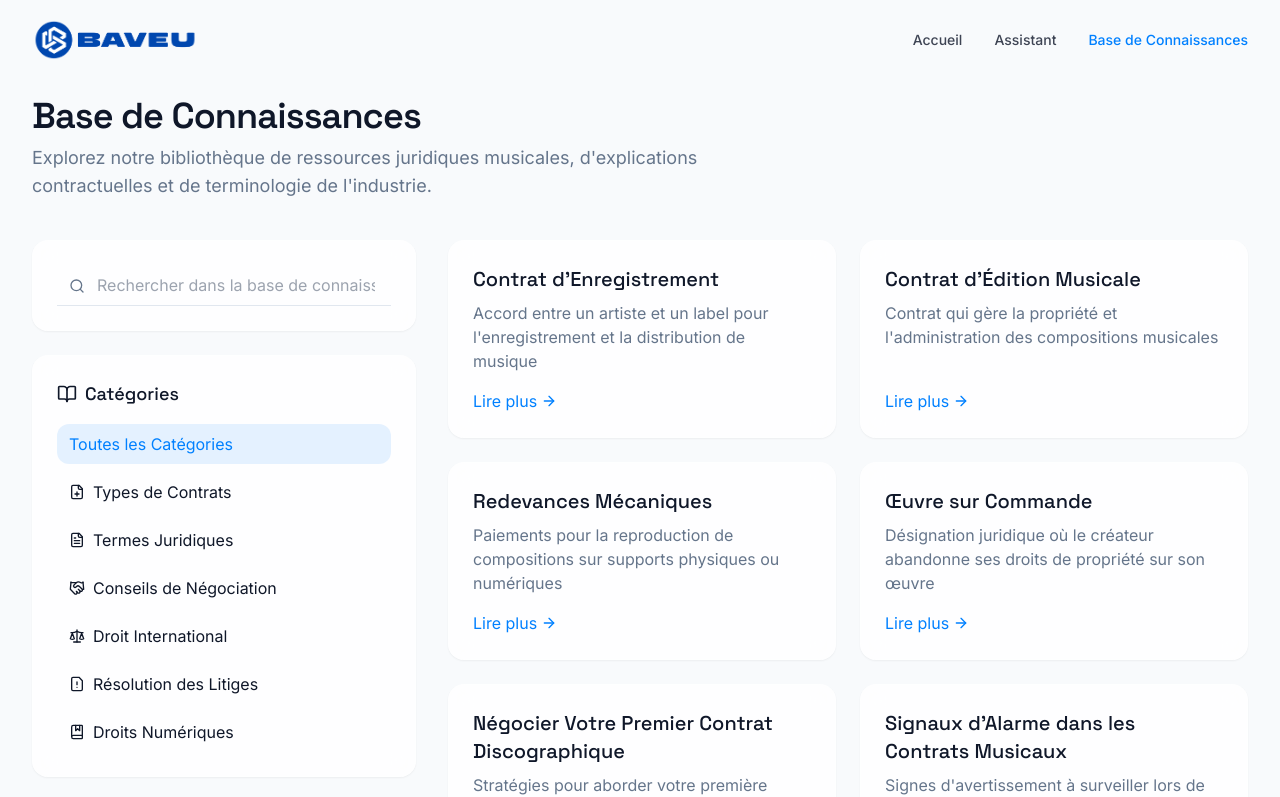
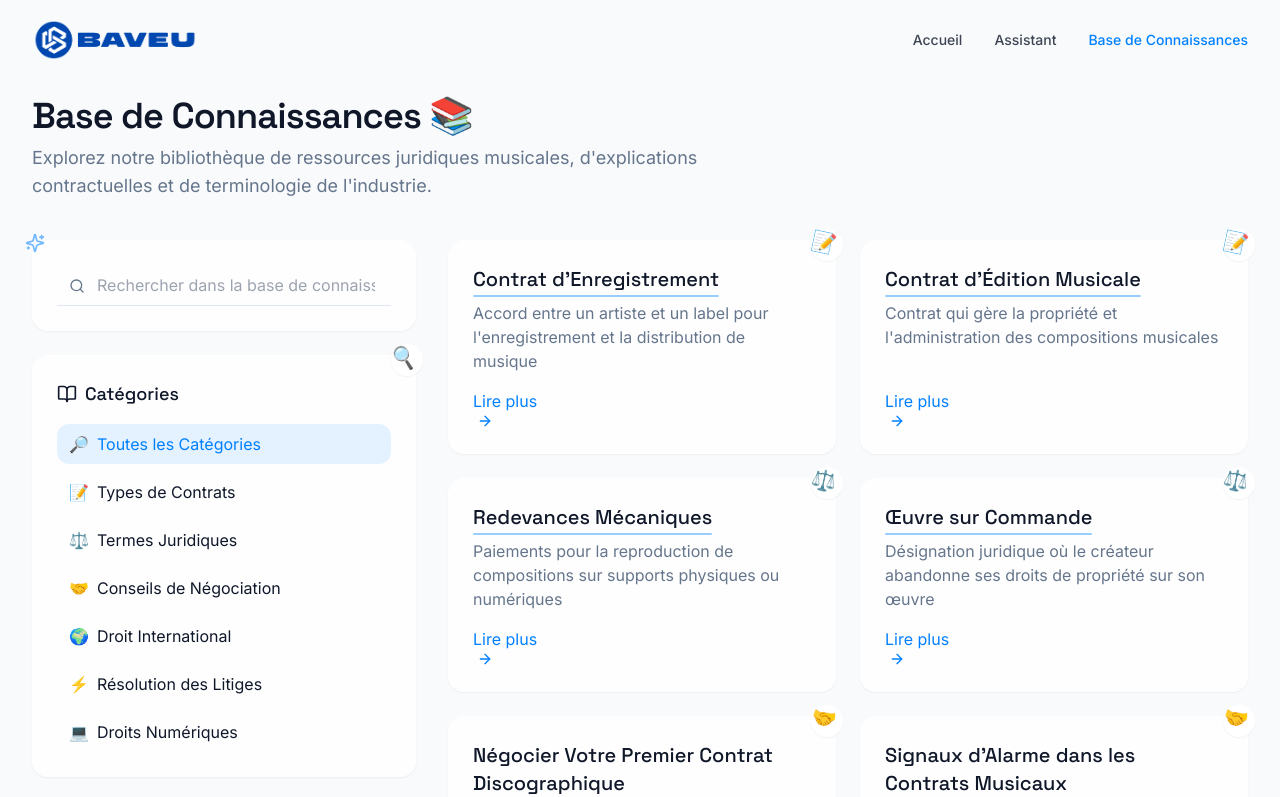
Before and after one commit to abdifrh/baveu-project, a React (Vite) app: page /knowledge-base in a window 1280 px wide. Shown: the top 797 px of the page. Built offline with nearby package versions, Linux system fonts and the light colour scheme.

Commit message:
Improve site design and layout
The prompt requests general design improvements across the site, including replacing the sidebar with line breaks and adding effects and emojis.

```diff
--- a/src/App.css
+++ b/src/App.css
@@ -28,3 +28,19 @@
 .read-the-docs {
   color: #888;
 }
+
+/* Additional animations */
+@keyframes pulse-slow {
+  0%, 100% {
+    opacity: 1;
+    transform: scale(1);
+  }
+  50% {
+    opacity: 0.8;
+    transform: scale(1.1);
+  }
+}
+
+.animate-pulse-slow {
+  animation: pulse-slow 2.5s cubic-bezier(0.4, 0, 0.6, 1) infinite;
+}
--- a/src/components/UI/GlassCard.tsx
+++ b/src/components/UI/GlassCard.tsx
@@ -1,23 +1,45 @@
 
 import React from 'react';
 import { cn } from '@/lib/utils';
+import { Sparkles } from 'lucide-react';
 
 interface GlassCardProps extends React.HTMLAttributes<HTMLDivElement> {
   children: React.ReactNode;
   className?: string;
   hover?: boolean;
+  emoji?: string;
+  showSparkle?: boolean;
 }
 
-const GlassCard = ({ children, className, hover = true, ...props }: GlassCardProps) => {
+const GlassCard = ({
+  children,
+  className,
+  hover = true,
+  emoji,
+  showSparkle = false,
+  ...props
+}: GlassCardProps) => {
   return (
     <div
       className={cn(
-        'glass-card p-6 animate-fade-in',
-        hover ? 'hover:shadow-lg hover:-translate-y-1' : '',
+        'glass-card p-6 animate-fade-in relative',
+        hover ? 'hover:shadow-lg hover:-translate-y-1 transition-transform duration-300' : '',
         className
       )}
       {...props}
     >
+      {emoji && (
+        <span className="absolute -top-3 -right-2 text-xl emoji transform rotate-12 bg-white rounded-full w-8 h-8 flex items-center justify-center shadow-sm">
+          {emoji}
+        </span>
+      )}
+
+      {showSparkle && (
+        <div className="absolute -top-2 -left-2">
+          <Sparkles className="h-5 w-5 text-primary animate-pulse-slow" />
+        </div>
+      )}
+
       {children}
     </div>
   );
--- a/src/index.css
+++ b/src/index.css
@@ -93,7 +93,31 @@
   @apply glass rounded-2xl transition-all duration-300 hover:shadow-md;
 }
 
-/* Animations */
+/* Enhanced animations */
+@keyframes shimmer {
+  0%, 100% { background-position: -200% 0; }
+  50% { background-position: 200% 0; }
+}
+
+@keyframes float {
+  0%, 100% { transform: translateY(0); }
+  50% { transform: translateY(-10px); }
+}
+
+.shimmer {
+  background: linear-gradient(90deg,
+    rgba(255,255,255,0) 0%,
+    rgba(255,255,255,0.2) 50%,
+    rgba(255,255,255,0) 100%
+  );
+  background-size: 200% 100%;
+  animation: shimmer 3s infinite;
+}
+
+.float {
+  animation: float 5s ease-in-out infinite;
+}
+
 .animate-in {
   animation: animateIn 0.3s ease forwards;
 }
@@ -132,3 +156,64 @@ html {
 ::-webkit-scrollbar-thumb {
   @apply bg-muted-foreground/40 rounded-full hover:bg-muted-foreground/60 transition-colors;
 }
+
+/* Text highlight color */
+::selection {
+  @apply bg-primary/30 text-foreground;
+}
+
+/* Custom typography enhancements */
+.text-gradient {
+  @apply text-transparent bg-clip-text bg-gradient-to-r from-primary to-blue-400;
+}
+
+.emphasis {
+  @apply relative;
+}
+
+.emphasis::after {
+  content: '';
+  @apply absolute -bottom-1 left-0 w-full h-0.5 bg-primary/40 rounded;
+}
+
+/* Card hover effects */
+.card-hover {
+  @apply transition-all duration-300 hover:shadow-xl hover:-translate-y-1 hover:border-primary/20;
+}
+
+/* Emoji animations */
+.emoji {
+  @apply inline-block transition-transform duration-300;
+}
+
+.emoji:hover {
+  @apply transform scale-125;
+}
+
+/* Link animations */
+.animated-link {
+  @apply relative inline-block text-primary;
+}
+
+.animated-link::after {
+  content: '';
+  @apply absolute w-0 h-0.5 bg-primary left-0 -bottom-1 transition-all duration-300;
+}
+
+.animated-link:hover::after {
+  @apply w-full;
+}
+
+/* Button hover effects */
+.button-hover {
+  @apply transition-all duration-300 relative overflow-hidden;
+}
+
+.button-hover::before {
+  content: '';
+  @apply absolute top-0 left-0 w-full h-full bg-white/20 transform -translate-x-full skew-x-12 transition-transform duration-700;
+}
+
+.button-hover:hover::before {
+  @apply transform translate-x-full;
+}
--- a/src/pages/KnowledgeBase.tsx
+++ b/src/pages/KnowledgeBase.tsx
@@ -1,3 +1,4 @@
+
 import React, { useState } from 'react';
 import { Search, BookOpen, ArrowRight, FilePlus, FileText, Handshake, BookMarked, Scale, FileWarning } from 'lucide-react';
 import Navbar from '@/components/Layout/Navbar';
@@ -7,42 +8,48 @@ import GlassCard from '@/components/UI/GlassCard';
 import ReactMarkdown from 'react-markdown';
 import remarkGfm from 'remark-gfm';
 
-// Catégories de la base de connaissances
+// Catégories de la base de connaissances avec émojis
 const categories = [
   {
     id: 'contracts',
     title: 'Types de Contrats',
     icon: FilePlus,
+    emoji: '📝',
     description: 'Différents types de contrats dans l\'industrie musicale'
   },
   {
     id: 'terms',
     title: 'Termes Juridiques',
     icon: FileText,
+    emoji: '⚖️',
     description: 'Terminologie juridique courante dans les contrats musicaux'
   },
   {
     id: 'negotiation',
     title: 'Conseils de Négociation',
     icon: Handshake,
+    emoji: '🤝',
     description: 'Comment aborder les négociations contractuelles'
   },
   {
     id: 'international',
     title: 'Droit International',
     icon: Scale,
+    emoji: '🌍',
     description: 'Aspects juridiques internationaux de l\'industrie musicale'
   },
   {
     id: 'disputes',
     title: 'Résolution des Litiges',
     icon: FileWarning,
+    emoji: '⚡',
     description: 'Gestion des conflits et litiges dans l\'industrie musicale'
   },
   {
     id: 'digital',
     title: 'Droits Numériques',
     icon: BookMarked,
+    emoji: '💻',
     description: 'Droits numériques et streaming dans l\'industrie musicale'
   }
 ];
@@ -435,20 +442,26 @@ const KnowledgeBase = () => {
     return matchesSearch && matchesCategory;
   });
 
+  // Trouver l'émoji de la catégorie sélectionnée
+  const getEmojiForCategory = (categoryId: string) => {
+    const category = categories.find(cat => cat.id === categoryId);
+    return category?.emoji || '📚';
+  };
+
   return (
     <div className="flex flex-col min-h-screen">
       <Navbar />
 
       <main className="flex-1 container py-16 px-4 md:py-24 md:px-8">
         <PageHeader
-          title="Base de Connaissances"
+          title={<span className="flex items-center">Base de Connaissances <span className="emoji ml-2">📚</span></span>}
           description="Explorez notre bibliothèque de ressources juridiques musicales, d'explications contractuelles et de terminologie de l'industrie."
         />
 
         <div className="grid grid-cols-1 md:grid-cols-3 gap-6 md:gap-8">
           {/* Sidebar */}
           <div className="md:col-span-1">
-            <GlassCard className="mb-6">
+            <GlassCard className="mb-6" showSparkle>
               <div className="relative">
                 <Search className="absolute left-3 top-1/2 -translate-y-1/2 h-4 w-4 text-muted-foreground" />
                 <input
@@ -461,7 +474,7 @@ const KnowledgeBase = () => {
               </div>
             </GlassCard>
 
-            <GlassCard>
+            <GlassCard emoji="🔍">
               <h3 className="font-display text-lg font-medium flex items-center mb-4">
                 <BookOpen className="mr-2 h-5 w-5" />
                 Catégories
@@ -474,7 +487,10 @@ const KnowledgeBase = () => {
                   }`}
                   onClick={() => setSelectedCategory(null)}
                 >
-                  Toutes les Catégories
+                  <span className="flex items-center">
+                    <span className="emoji mr-2">🔎</span>
+                    Toutes les Catégories
+                  </span>
                 </button>
 
                 {categories.map((category) => (
@@ -486,7 +502,7 @@ const KnowledgeBase = () => {
                     onClick={() => setSelectedCategory(category.id)}
                   >
                     <div className="flex items-center">
-                      <category.icon className="mr-2 h-4 w-4" />
+                      <span className="emoji mr-2">{category.emoji}</span>
                       {category.title}
                     </div>
                   </button>
@@ -498,19 +514,22 @@ const KnowledgeBase = () => {
           {/* Main Content */}
           <div className="md:col-span-2">
             {selectedItem ? (
-              <GlassCard className="animate-fade-in overflow-hidden">
+              <GlassCard
+                className="animate-fade-in"
+                emoji={getEmojiForCategory(selectedItem.category)}
+              >
                 <button
-                  className="mb-4 flex items-center text-sm text-primary hover:underline"
+                  className="mb-4 flex items-center text-sm text-primary hover:underline animated-link"
                   onClick={() => setSelectedItem(null)}
                 >
                   <ArrowRight className="mr-1 h-4 w-4 rotate-180" />
                   Retour à la liste
                 </button>
 
-                <h2 className="font-display text-2xl font-semibold mb-2">{selectedItem.title}</h2>
+                <h2 className="font-display text-2xl font-semibold mb-2 text-gradient">{selectedItem.title}</h2>
                 <p className="text-muted-foreground mb-6">{selectedItem.summary}</p>
 
-                <div className="prose prose-slate max-w-none font-sans text-foreground overflow-x-auto
+                <div className="prose prose-slate max-w-none font-sans text-foreground
                   prose-headings:font-display
                   prose-headings:font-medium
                   prose-headings:mt-6
@@ -525,6 +544,7 @@ const KnowledgeBase = () => {
                   prose-pre:p-3
                   prose-pre:bg-muted/50
                   prose-pre:rounded-md
+                  prose-p:whitespace-pre-wrap
                   break-words
                 ">
                   <ReactMarkdown remarkPlugins={[remarkGfm]}>
@@ -537,22 +557,26 @@ const KnowledgeBase = () => {
                 {filteredItems.length > 0 ? (
                   <div className="grid grid-cols-1 sm:grid-cols-2 gap-4 sm:gap-6">
                     {filteredItems.map((item) => (
-                      <GlassCard key={item.id} className="hover:shadow-lg transition-shadow duration-300 cursor-pointer animate-fade-in h-full">
+                      <GlassCard
+                        key={item.id}
+                        className="card-hover cursor-pointer animate-fade-in h-full"
+                        emoji={getEmojiForCategory(item.category)}
+                      >
                         <button
                           className="text-left w-full h-full flex flex-col"
                           onClick={() => setSelectedItem(item)}
                         >
-                          <h3 className="font-display text-xl font-medium mb-2">{item.title}</h3>
+                          <h3 className="font-display text-xl font-medium mb-2 emphasis inline-block">{item.title}</h3>
                           <p className="text-muted-foreground mb-4 flex-1 line-clamp-3">{item.summary}</p>
-                          <div className="flex items-center text-primary mt-auto">
-                            Lire plus <ArrowRight className="ml-1 h-4 w-4" />
+                          <div className="flex items-center text-primary mt-auto animated-link group">
+                            Lire plus <ArrowRight className="ml-1 h-4 w-4 group-hover:translate-x-1 transition-transform" />
                           </div>
                         </button>
                       </GlassCard>
                     ))}
                   </div>
                 ) : (
-                  <GlassCard className="text-center py-12">
+                  <GlassCard className="text-center py-12" emoji="🔍">
                     <BookOpen className="h-10 w-10 text-muted-foreground mx-auto mb-4" />
                     <h3 className="font-display text-xl font-medium mb-2">Aucun résultat trouvé</h3>
                     <p className="text-muted-foreground mb-4">
```
Also changed, not shown: src/components/Chat/ChatMessage.tsx (+21 -9 lines).
